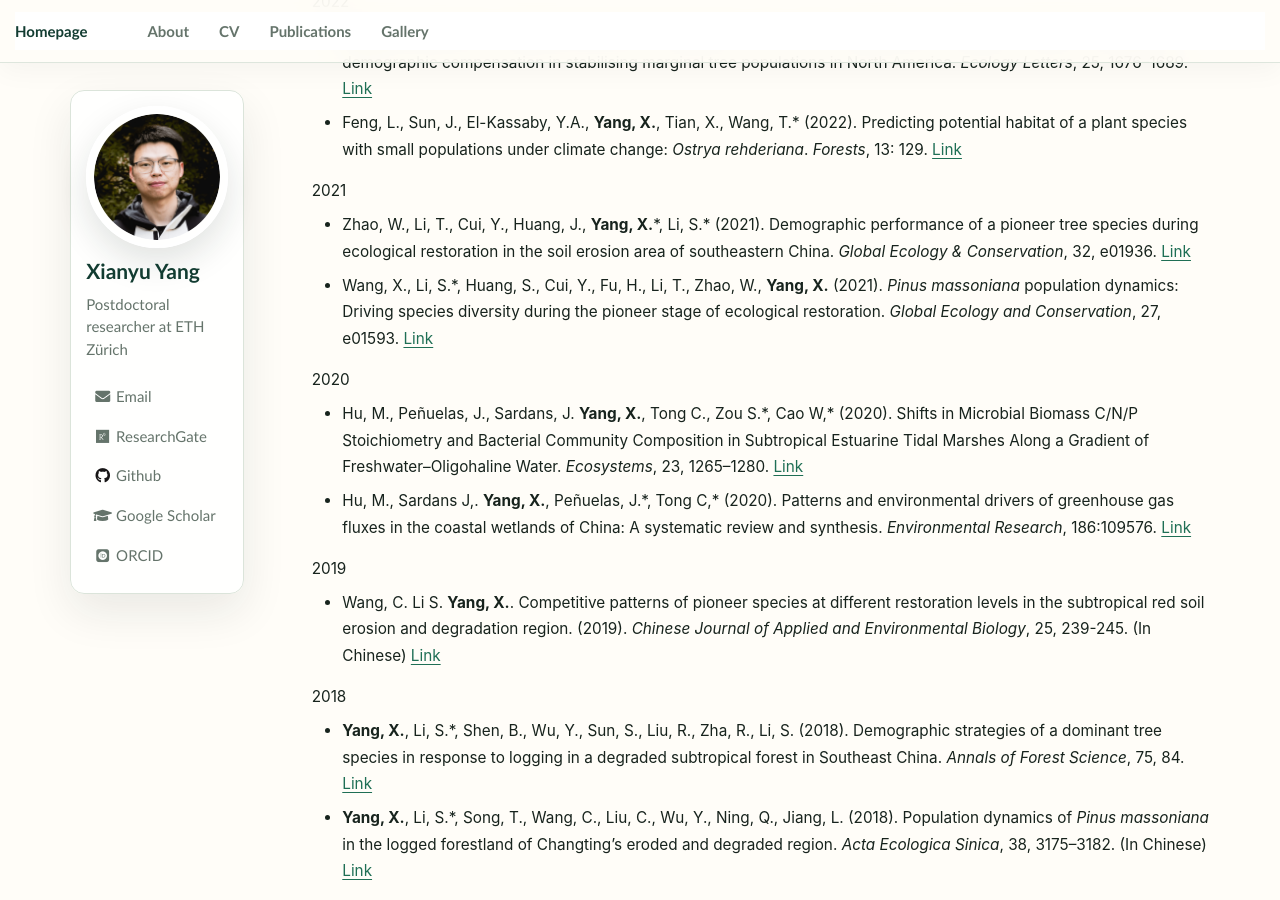
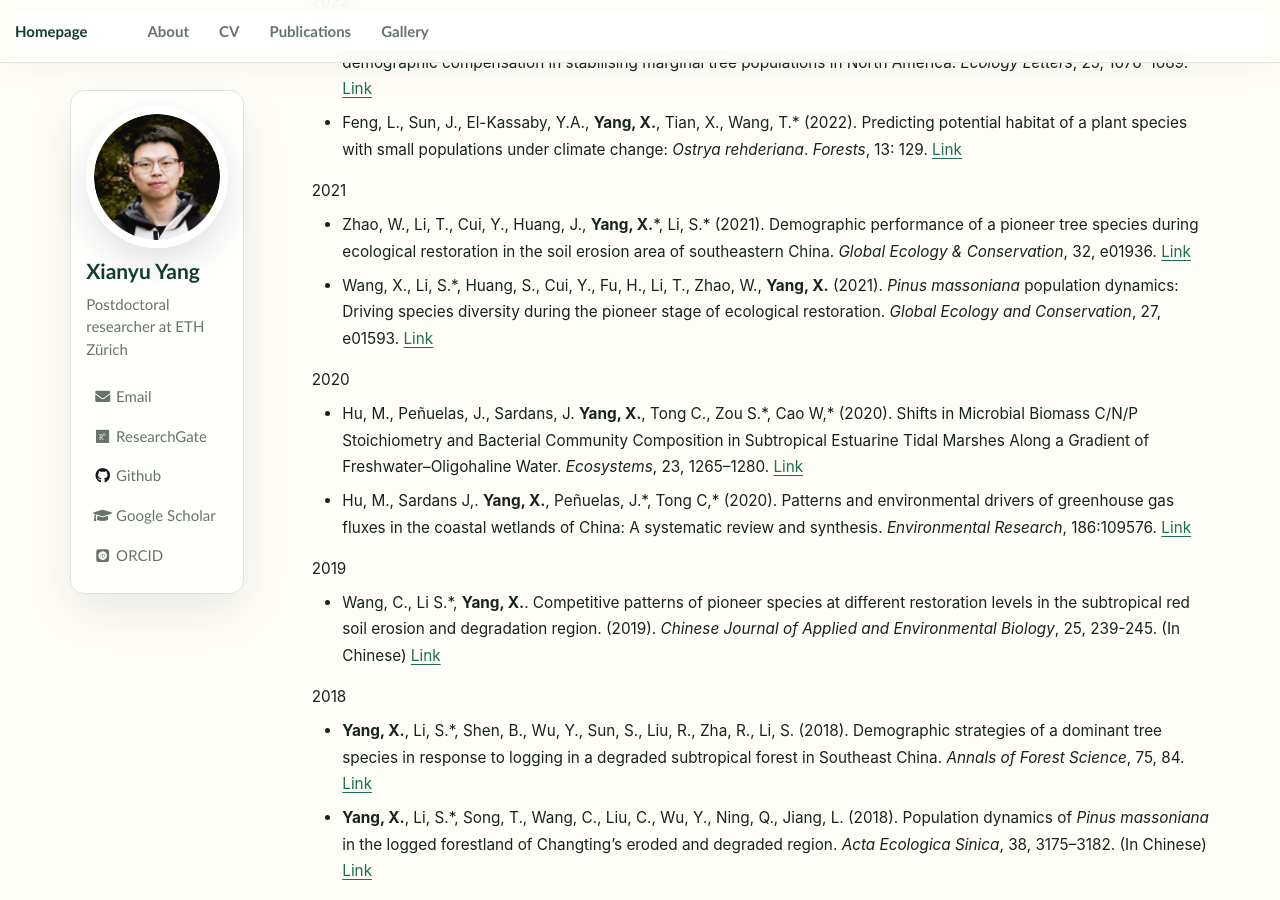
Before and after one commit to Xianyu-Yang/xianyu-yang.github.io, a Jekyll site: the page built from _pages/publications.md, in a window 1280 px wide and 900 px high, scrolled down 2095 px. Built offline with Jekyll 4.4.1, drawn with Linux system fonts in a browser that asks for light colours; some web fonts are replaced.

```diff
--- a/_pages/publications.md
+++ b/_pages/publications.md
@@ -86,7 +86,7 @@ author_profile: true
 - Hu, M., Sardans J,. **Yang, X.**, Peñuelas, J.\*, Tong C,\* (2020). Patterns and environmental drivers of greenhouse gas fluxes in the coastal wetlands of China: A systematic review and synthesis. _Environmental Research_, 186:109576. [Link](https://www.sciencedirect.com/science/article/abs/pii/S0013935120304692){:target="_blank"}
 
 2019
-- Wang, C. Li S. **Yang, X.**. Competitive patterns of pioneer species at different restoration levels in the subtropical red soil erosion and degradation region. (2019). _Chinese Journal of Applied and Environmental Biology_, 25, 239-245. (In Chinese) [Link](https://oversea.cnki.net/kcms2/article/abstract?v=nXt_PYYM1Gu2kNqwN_wJNjoAtl5XqOCGU0KkKC6azIm3eq-aOq1G87PC9UCkGgMfA1B9Lk_xzRrtcHgHzmh22HQ_hrDJMh0pUwYRFiBmybsZs07o4cWV8GsdC_7Kk59NNhAZwLvrJXYLAqVKs8uwK9upI6UnKIHMyImiXvVxvnNGPLsgzfgkwQ==&uniplatform=OVERSEA&language=EN){:target="_blank"}
+- Wang, C., Li S.\*, **Yang, X.**. Competitive patterns of pioneer species at different restoration levels in the subtropical red soil erosion and degradation region. (2019). _Chinese Journal of Applied and Environmental Biology_, 25, 239-245. (In Chinese) [Link](https://oversea.cnki.net/kcms2/article/abstract?v=nXt_PYYM1Gu2kNqwN_wJNjoAtl5XqOCGU0KkKC6azIm3eq-aOq1G87PC9UCkGgMfA1B9Lk_xzRrtcHgHzmh22HQ_hrDJMh0pUwYRFiBmybsZs07o4cWV8GsdC_7Kk59NNhAZwLvrJXYLAqVKs8uwK9upI6UnKIHMyImiXvVxvnNGPLsgzfgkwQ==&uniplatform=OVERSEA&language=EN){:target="_blank"}
 
 2018
 - **Yang, X.**, Li, S.\*, Shen, B., Wu, Y., Sun, S., Liu, R., Zha, R., Li, S. (2018). Demographic strategies of a dominant tree species in response to logging in a degraded subtropical forest in Southeast China. _Annals of Forest Science_, 75, 84. [Link](https://link.springer.com/article/10.1007/s13595-018-0764-0){:target="_blank"}
```
